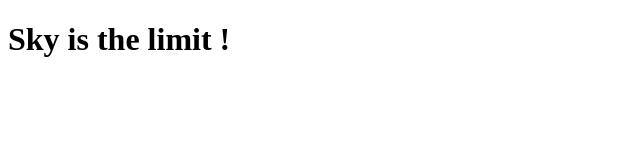
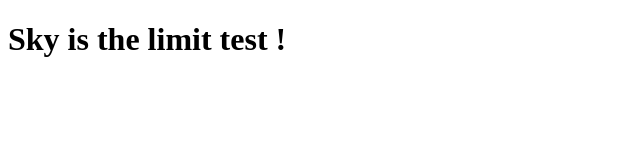
Before and after one commit to ProjectKarol/digital-ocean-kubernetes-deploy, a plain HTML site: page index.html in a window 1280 px wide. Shown: the full height of the page, 0-640 px from the left. Drawn offline with Linux system fonts and the light colour scheme.

Commit message:
update code

```diff
--- a/index.html
+++ b/index.html
@@ -2,6 +2,6 @@
 <title>DigitalOcean</title>
 
 <body>
-    <h1> Sky is the limit !</h1>
+    <h1> Sky is the limit test !</h1>
 
 </body>
```
Also changed, not shown: 1 other file.
